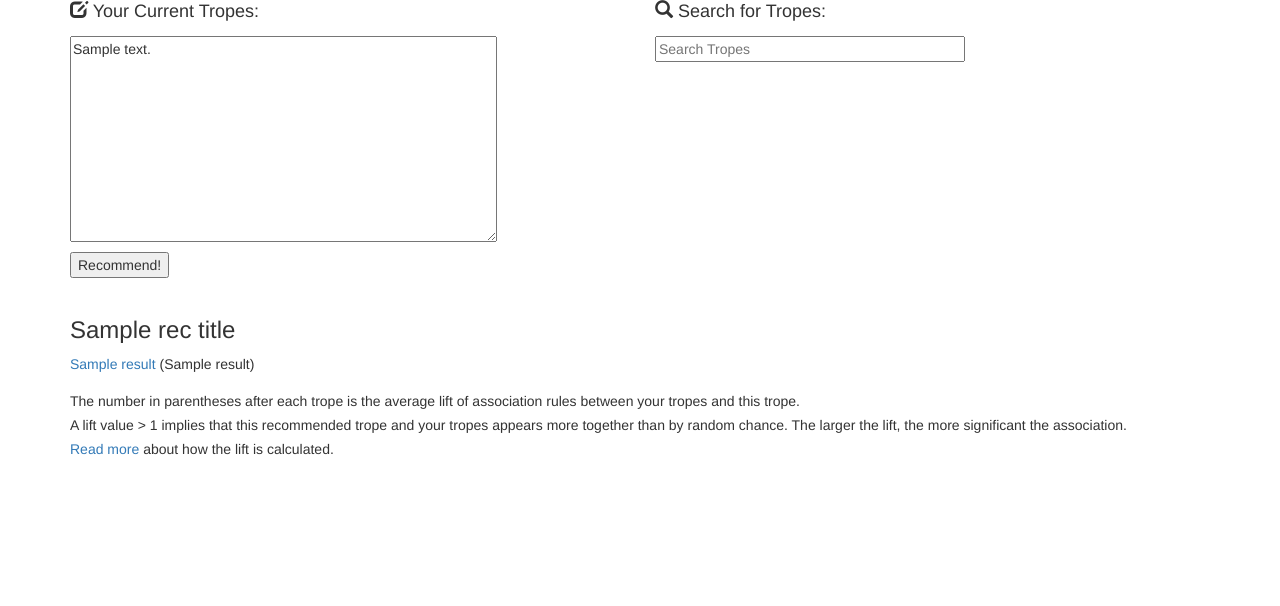
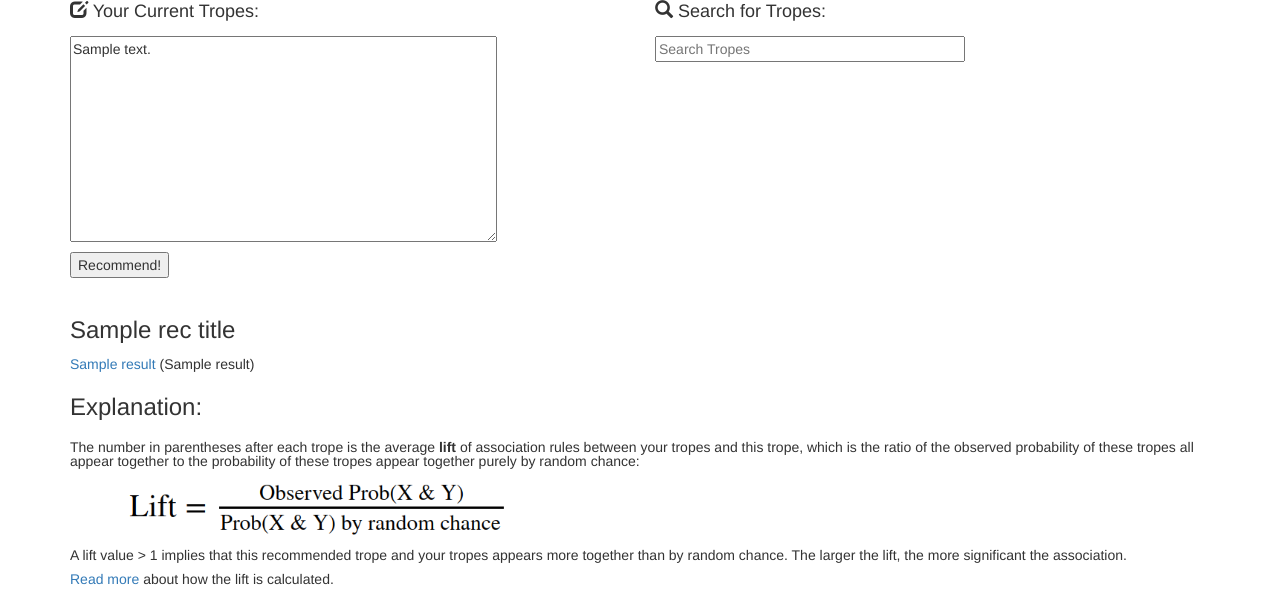
Before and after one commit to PeiZhangOSU/trope_rec_heroku, a Flask app: template templates/recommendations.html in a window 1280 px wide. Shown: the part 604-1210 px from the top of the page. Before the commit the page ends 1059 px from the top, so only its background shows below. Run offline with Flask 2, Linux system fonts and the light colour scheme; the template is opened without the code that fills it: most values are stand-ins (such as "Sample title", 1, 10 or a date in 2020); a database or web service that is not in the repository returns one stand-in record (values such as "Sample title"); data that the repository does not hold is empty; parts of the project's set-up code (start-up, migrations or seed data) failed here and were passed over; some libraries are stand-ins or nearby versions.

Commit message:
Add a simple version of lift formula to the recommendation results

```diff
--- a/static/style.css
+++ b/static/style.css
@@ -77,7 +77,7 @@ textarea {
 
 .formula_img{
   display: block;
-  margin-left: 70px;
+  margin-left: 5%;
   margin-right: auto;
   margin-bottom: 10px
 }
--- a/templates/recommendations.html
+++ b/templates/recommendations.html
@@ -63,9 +63,16 @@
     </ul>
 
     {% if rec_results %}
+      <h3>Explanation: </h3>
       <div class="instructions">
-        <p>The number in parentheses after each trope is the average lift of association rules between your tropes and this trope. </p>
-        <p>A lift value > 1 implies that this recommended trope and your tropes appears more together than by random chance. The larger the lift, the more significant the association. </p>
+        <p>The number in parentheses after each trope is the average <strong>lift</strong> of association rules between your tropes and this trope,
+           which is the ratio of the observed probability of these tropes all appear together
+           to the probability of these tropes appear together purely by random chance:</p>
+        <div class="formula_img">
+          <img src="static/lift_formula_simple.png" alt="simple formula of lift" style="max-width:35%; min-width:255;">
+        </div>
+        <p>A lift value > 1 implies that this recommended trope and your tropes appears more together than by random chance.
+          The larger the lift, the more significant the association. </p>
         <p><a href = {{ url_for('load_howitworks') }}>Read more</a> about how the lift is calculated.</p>
       </div>
     {% endif %}
```
Also changed, not shown: static/lift_formula_simple.png (added).
